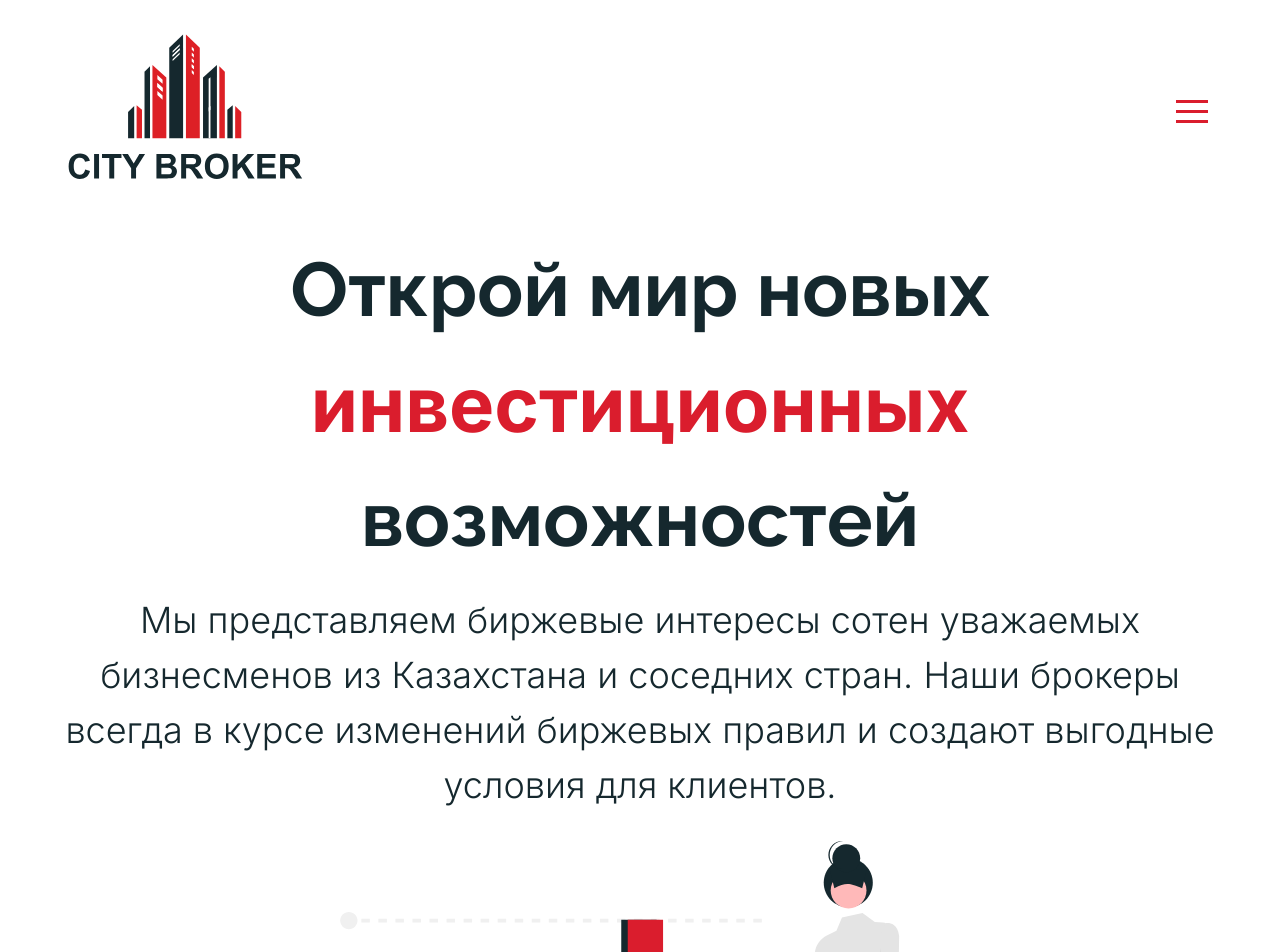
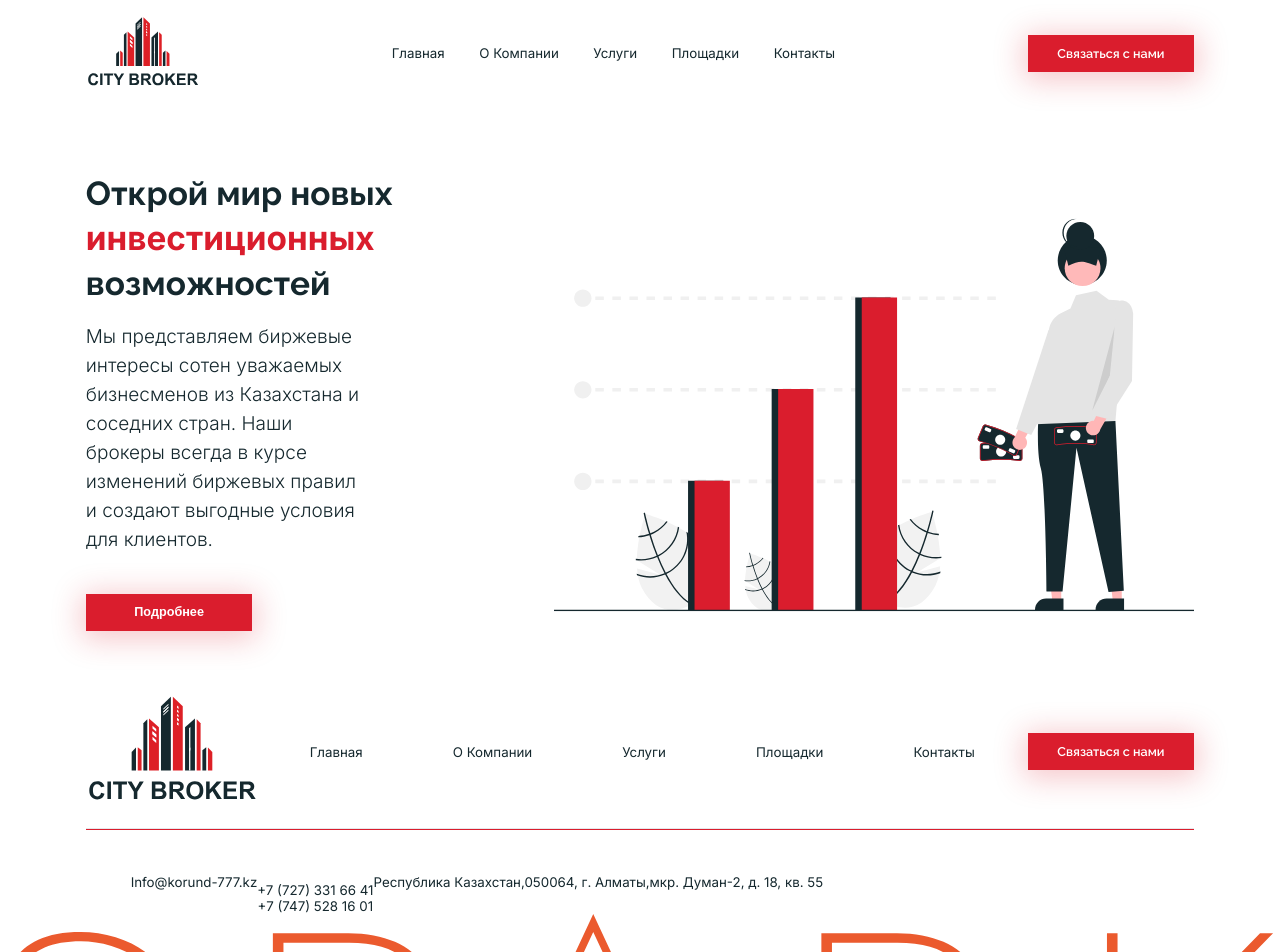
Before and after one commit to TomBebrov1ch/city-broker, a React (Vite) app: page /home in a window 1280 px wide. Shown: the top 952 px of the page. Built offline with nearby package versions, Linux system fonts and the light colour scheme.

Commit message:
Version 1.1.5

```diff
--- a/src/features/Footer/index.tsx
+++ b/src/features/Footer/index.tsx
@@ -8,6 +8,7 @@ import styles from "./styles.module.scss";
 
 export const Footer = () => {
   return (
+    <>
       <footer className={styles.footer}>
         <img src={logo} className={styles.footer__logo} alt="logo" />
         <nav className={styles.footer__nav}>
@@ -58,5 +59,64 @@ export const Footer = () => {
           onClick={() => (location.href = "https://sparkstudio.kz/")}
         />
       </footer>
+      <footer className={styles.footer_pc}>
+        <div className="flex items-center justify-between w-[86.6%]  m-auto">
+          <img src={logo} className={styles.footer_pc__logo} alt="logo" />
+          <nav className={styles.footer_pc__nav}>
+            <Link to="main" className={styles.footer_pc__nav__link}>
+              Главная
+            </Link>
+            <Link to="about" className={styles.footer_pc__nav__link}>
+              О Компании
+            </Link>
+            <Link to="services" className={styles.footer_pc__nav__link}>
+              Услуги
+            </Link>
+            <Link to="markets" className={styles.footer_pc__nav__link}>
+              Площадки
+            </Link>
+            <Link to="contacts" className={styles.footer_pc__nav__link}>
+              Контакты
+            </Link>
+          </nav>
+          <ModalButton
+            text="Связаться с нами"
+            onClick={() => console.log("aaa")}
+          />
+        </div>
+        <hr className={styles.footer_pc__separator} />
+        <div className="flex items-center justify-center w-[86.6%] m-auto ">
+          <a
+            href="mailto:Info@korund-777.kz"
+            className={styles.footer_pc__contact_link}
+          >
+            Info@korund-777.kz
+          </a>
+          <div className="flex flex-col items-center">
+            <a
+              href="tel:+77273316641"
+              className={`${styles.footer_pc__contact_link} mt-8`}
+            >
+              +7 (727) 331 66 41
+            </a>
+            <a
+              href="tel:+77475281601"
+              className={styles.footer_pc__contact_link}
+            >
+              +7 (747) 528 16 01{" "}
+            </a>
+          </div>
+          <span className={`${styles.footer_pc__contact_link} w-[70%] mb-15`}>
+            Республика Казахстан,050064, г. Алматы,мкр. Думан-2, д. 18, кв. 55
+          </span>
+        </div>
+        <img
+          src={spark_logo}
+          className={`${styles.footer_pc__spark_logo}`}
+          alt="spark"
+          onClick={() => (location.href = "https://sparkstudio.kz/")}
+        />
+      </footer>
+    </>
   );
 };
--- a/src/features/Footer/styles.module.scss
+++ b/src/features/Footer/styles.module.scss
@@ -10,7 +10,7 @@
   }
 
   &__spark_logo {
-    width: 150px;
+    width: clamp(75px, 35.046vw, 300px);
     @apply mt-10;
     @apply mb-5;
   }
@@ -65,3 +65,63 @@
     @apply mt-6;
   }
 }
+
+.footer_pc {
+  display: none;
+}
+
+@media screen and (min-width: 1024px) {
+  .footer {
+    display: none;
+  }
+
+  .footer_pc {
+    width: 100%;
+    display: flex;
+    flex-direction: column;
+
+    &__nav {
+      width: 60%;
+      display: flex;
+      flex-direction: row;
+      justify-content: space-between;
+      align-items: center;
+      &__link {
+        font-family: Inter;
+        font-size: clamp(10px, 1.0416vw, 40px);
+        font-style: normal;
+        font-weight: 400;
+        line-height: normal;
+        cursor: pointer;
+        transition: 0.3s all;
+        @apply text-custom-black;
+        &:hover {
+          @apply text-custom-red;
+        }
+      }
+    }
+
+    &__separator {
+      width: 86.6%;
+      height: 2px;
+      margin: auto;
+      @apply bg-custom-red;
+      @apply mt-5;
+      @apply mb-5;
+    }
+
+    &__contact_link {
+      font-family: Inter;
+      font-size: clamp(10px, 1.0416vw, 40px);
+      font-style: normal;
+      font-weight: 400;
+      line-height: normal;
+      cursor: pointer;
+      transition: 0.3s all;
+      @apply text-custom-black;
+      &:hover {
+        @apply text-custom-red;
+      }
+    }
+  }
+}
--- a/src/features/Header/index.tsx
+++ b/src/features/Header/index.tsx
@@ -1,6 +1,8 @@
 import Hamburger from "hamburger-react";
+import { Link } from "react-scroll";
 import { useDispatch, useSelector } from "react-redux";
 import { toggleMenu } from "@redux/menuSlice";
+import { ModalButton } from "@shared/ui/Button";
 
 import logo from "@assets/logo.svg";
 
@@ -24,7 +26,30 @@ export const Header = () => {
           toggled={isMenuOpen}
         />
       </header>
-      <header className="header-pc"></header>
+      <header className={styles.header_pc}>
+        <img className={styles.logo} src={logo} alt="logo" />
+        <nav className={styles.header_pc__nav}>
+          <Link className={`${styles.header_pc__nav__link}`} to="main">
+            Главная
+          </Link>
+          <Link className={`${styles.header_pc__nav__link}`} to="main">
+            О Компании
+          </Link>
+          <Link className={`${styles.header_pc__nav__link}`} to="main">
+            Услуги
+          </Link>
+          <Link className={`${styles.header_pc__nav__link}`} to="main">
+            Площадки
+          </Link>
+          <Link className={`${styles.header_pc__nav__link}`} to="main">
+            Контакты
+          </Link>
+        </nav>
+        <ModalButton
+          text="Связаться с нами"
+          onClick={() => console.log("modal")}
+        />
+      </header>
     </>
   );
 };
--- a/src/features/Header/styles.module.scss
+++ b/src/features/Header/styles.module.scss
@@ -10,3 +10,47 @@
     width: clamp(60px, 28.0368vw, 240px);
   }
 }
+
+.header_pc {
+  display: none;
+}
+
+@media screen and (min-width: 1024px) {
+  .header_mob {
+    display: none;
+  }
+
+  .header_pc {
+    width: 86.6%;
+    margin: auto;
+    display: flex;
+    align-items: center;
+    justify-content: space-between;
+    @apply mt-4;
+
+    .logo {
+      width: clamp(85px, 8.8536vw, 340px);
+    }
+
+    &__nav {
+      width: 40%;
+      display: flex;
+      align-items: center;
+      justify-content: space-between;
+
+      &__link {
+        font-family: Inter;
+        font-size: clamp(10px, 1.0416vw, 40px);
+        font-style: normal;
+        font-weight: 400;
+        line-height: normal;
+        cursor: pointer;
+        transition: 0.3s all;
+        @apply text-custom-black;
+        &:hover {
+          @apply text-custom-red;
+        }
+      }
+    }
+  }
+}
--- a/src/features/Menu/styles.module.scss
+++ b/src/features/Menu/styles.module.scss
@@ -23,3 +23,9 @@
     }
   }
 }
+
+@media screen and (min-width: 1024px) {
+  .menu {
+    display: none !important;
+  }
+}
--- a/src/shared/styles/global.scss
+++ b/src/shared/styles/global.scss
@@ -37,6 +37,28 @@ h6 {
   @apply text-custom-black;
 }
 
+.container-pc {
+  display: none;
+}
+
 .white {
   color: white !important;
 }
+
+@media screen and (min-width: 1024px) {
+  .container {
+    display: none;
+  }
+
+  .container-pc {
+    width: 86.6%;
+    display: flex;
+    margin: auto;
+  }
+
+  .paragraph {
+    width: 60%;
+    text-align: left;
+    font-size: 19px;
+  }
+}
--- a/src/shared/ui/Button/index.tsx
+++ b/src/shared/ui/Button/index.tsx
@@ -6,13 +6,13 @@ import styles from "./styles.module.scss";
 interface ButtonProps {
   text: string;
   to?: string | any;
-  marginTop: string;
-  onClick: () => void;
+  marginTop?: string;
+  onClick?: () => void;
 }
 
 export const Button: React.FC<ButtonProps> = ({ text, marginTop, to }) => {
   return (
-    <Link to={to} className={`${styles.button} ${marginTop}`}>
+    <Link to={to} className={`${styles.button} ${marginTop} cursor-pointer`}>
       {text}
     </Link>
   );
--- a/src/shared/ui/Button/styles.module.scss
+++ b/src/shared/ui/Button/styles.module.scss
@@ -12,7 +12,17 @@
   @apply bg-custom-red;
 
   &:hover {
-    box-shadow: 0px 4px 29.6px 4px rgba(218, 29, 45, 0.65);
     @apply bg-custom-hover-red;
   }
 }
+
+@media screen and (min-width: 1024px) {
+  .button {
+    width: clamp(125px, 13.02vw, 500px);
+    height: clamp(27.5px, 2.8644000000000003vw, 110px);
+    font-size: clamp(9.5px, 0.9895200000000001vw, 38px);
+    &:hover {
+      @apply bg-custom-hover-red;
+    }
+  }
+}
--- a/src/widgets/HomeScreen/index.tsx
+++ b/src/widgets/HomeScreen/index.tsx
@@ -25,6 +25,26 @@ export const HomeScreen = () => {
         />
         <Button text="Подробнее" marginTop="mt-10" />
       </main>
+      <main className="container-pc pt-20">
+        <div className="flex flex-col">
+          <h1 className={styles.heading}>
+            Открой мир новых{""}
+            <span className="text-custom-red"> инвестиционных </span>
+            возможностей
+          </h1>
+          <p className="paragraph mt-4">
+            Мы представляем биржевые интересы сотен уважаемых бизнесменов из
+            Казахстана и соседних стран. Наши брокеры всегда в курсе изменений
+            биржевых правил и создают выгодные условия для клиентов.
+          </p>
+          <Button text="Подробнее" marginTop="mt-10" />
+        </div>
+        <img
+          src={illustration}
+          className={styles.illustration}
+          alt="illustration"
+        />
+      </main>
     </>
   );
 };
--- a/src/widgets/HomeScreen/styles.module.scss
+++ b/src/widgets/HomeScreen/styles.module.scss
@@ -10,3 +10,14 @@
   width: clamp(160px, 74.7648vw, 640px);
   @apply mt-7;
 }
+
+@media screen and (min-width: 1024px) {
+  .heading {
+    font-family: Raleway;
+    font-size: clamp(25px, 2.604vw, 100px);
+    text-align: left;
+    font-style: normal;
+    font-weight: 700;
+    line-height: 135%;
+  }
+}
```
Lines whose indentation alone changed are shown as unchanged.
